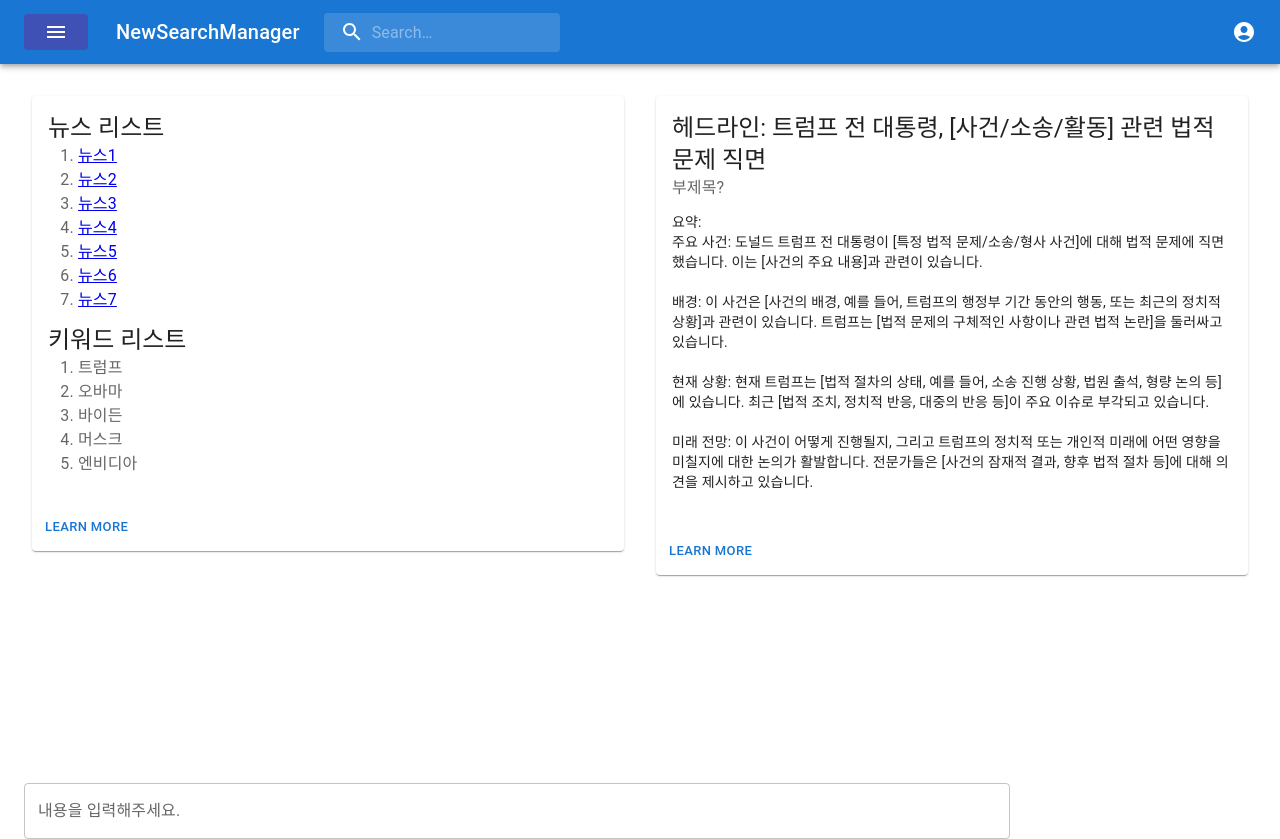
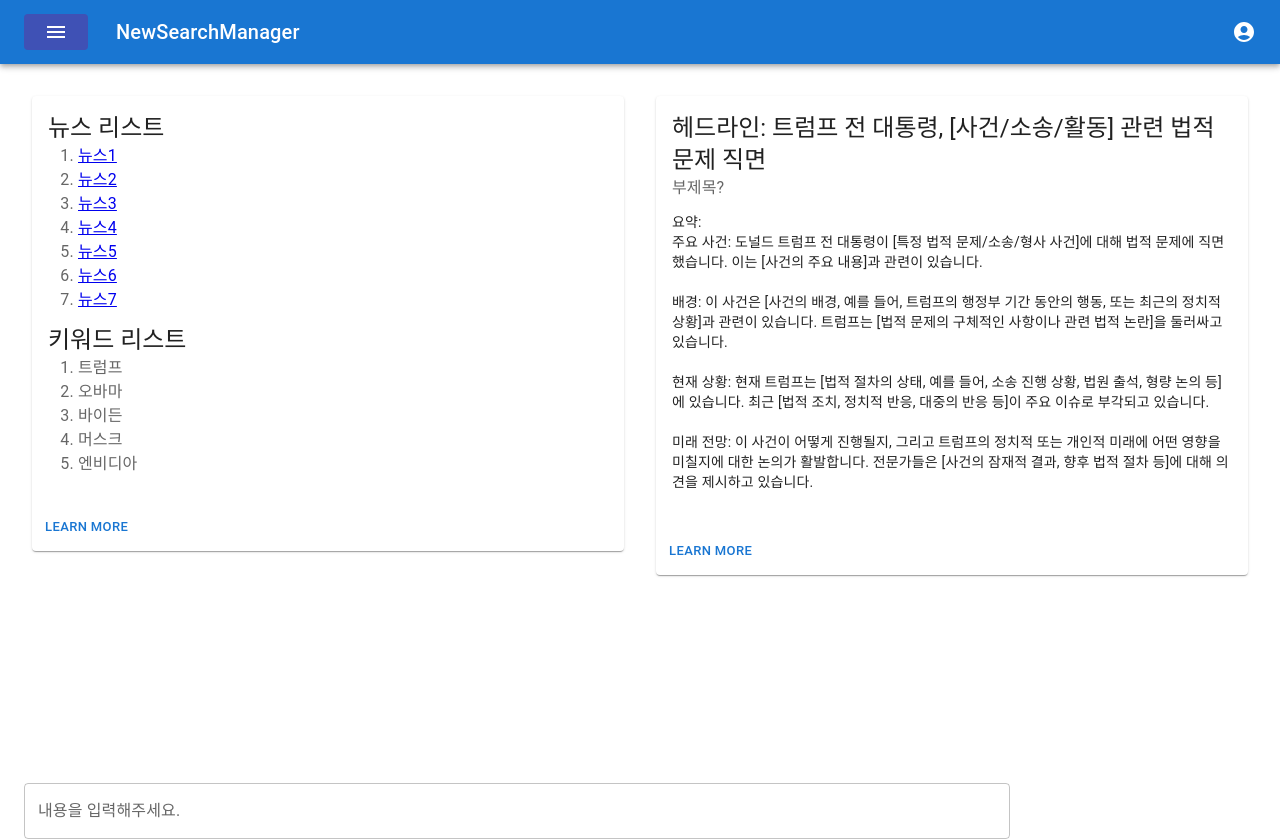
Before and after one commit to 2024-summer-LLM-Bootcamp/NewSearchPedia_FE, a React (Vite) app: page /article in a window 1280 px wide. Built offline with nearby package versions, Linux system fonts and the light colour scheme.

Commit message:
AppBar에서 필요없는 검색바 삭제

```diff
--- a/src/pages/article/component/PrimarySearchAppBar.jsx
+++ b/src/pages/article/component/PrimarySearchAppBar.jsx
@@ -3,45 +3,6 @@
 import { Search as SearchIcon, AccountCircle, MoreVert as MoreIcon } from '@mui/icons-material';
 import TemporaryDrawer from './drawer';
 
-const Search = styled('div')(({ theme }) => ({
-  position: 'relative',
-  borderRadius: theme.shape.borderRadius,
-  backgroundColor: alpha(theme.palette.common.white, 0.15),
-  '&:hover': {
-    backgroundColor: alpha(theme.palette.common.white, 0.25),
-  },
-  marginRight: theme.spacing(2),
-  marginLeft: 0,
-  width: '100%',
-  [theme.breakpoints.up('sm')]: {
-    marginLeft: theme.spacing(3),
-    width: 'auto',
-  },
-}));
-
-const SearchIconWrapper = styled('div')(({ theme }) => ({
-  padding: theme.spacing(0, 2),
-  height: '100%',
-  position: 'absolute',
-  pointerEvents: 'none',
-  display: 'flex',
-  alignItems: 'center',
-  justifyContent: 'center',
-}));
-
-const StyledInputBase = styled(InputBase)(({ theme }) => ({
-  color: 'inherit',
-  '& .MuiInputBase-input': {
-    padding: theme.spacing(1, 1, 1, 0),
-    // vertical padding + font size from searchIcon
-    paddingLeft: `calc(1em + ${theme.spacing(4)})`,
-    transition: theme.transitions.create('width'),
-    width: '100%',
-    [theme.breakpoints.up('md')]: {
-      width: '20ch',
-    },
-  },
-}));
 
 export default function PrimarySearchAppBar() {
   const [anchorEl, setAnchorEl] = React.useState(null);
@@ -132,12 +93,6 @@
           <Typography variant="h6" noWrap component="div" sx={{ display: { xs: 'none', sm: 'block' } }}>
             NewSearchManager
           </Typography>
-          <Search>
-            <SearchIconWrapper>
-              <SearchIcon />
-            </SearchIconWrapper>
-            <StyledInputBase placeholder="Search…" inputProps={{ 'aria-label': 'search' }} />
-          </Search>
           <Box sx={{ flexGrow: 1 }} />
           <Box sx={{ display: { xs: 'none', md: 'flex' } }}>
             <IconButton size="large" edge="end" aria-label="account of current user" aria-controls={menuId} aria-haspopup="true" onClick={handleProfileMenuOpen} color="inherit">
```
